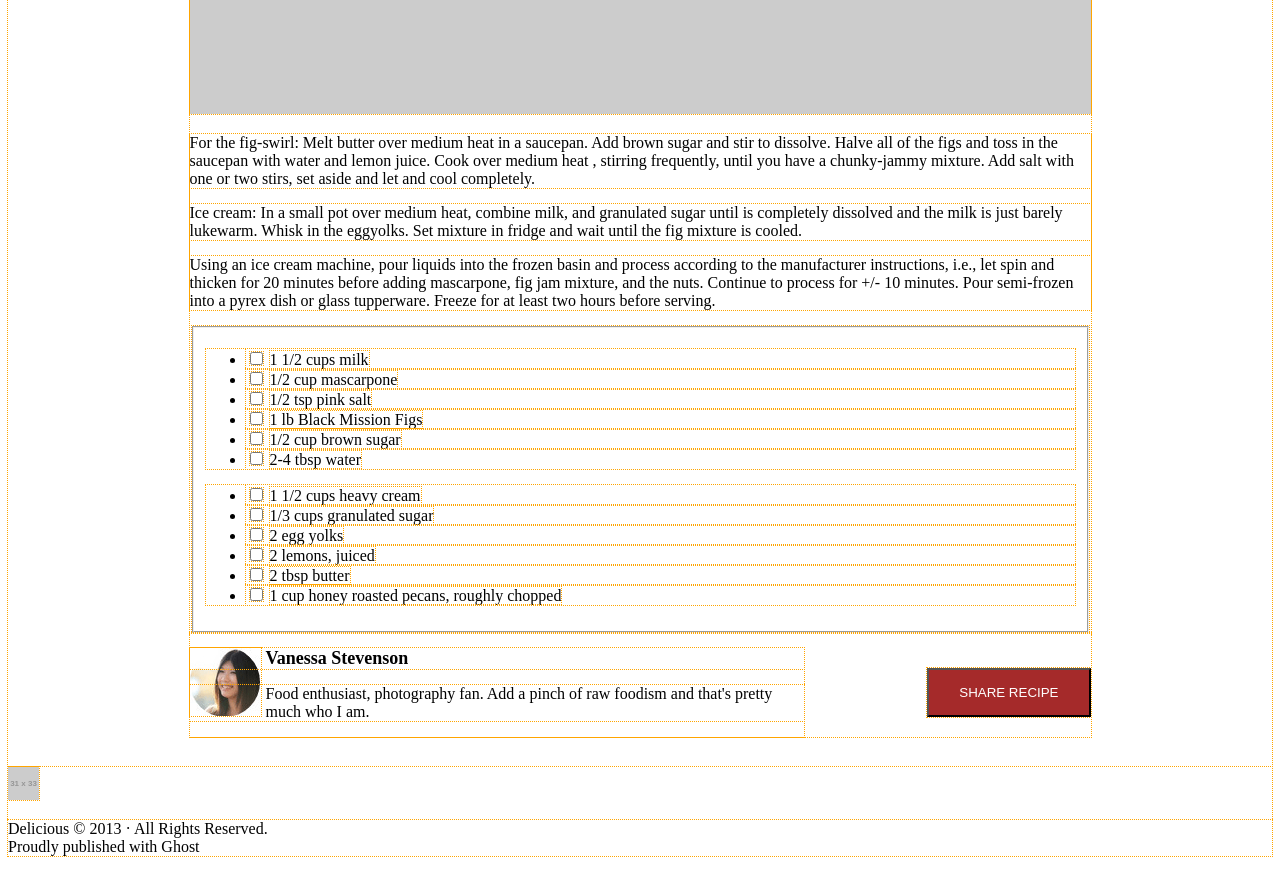
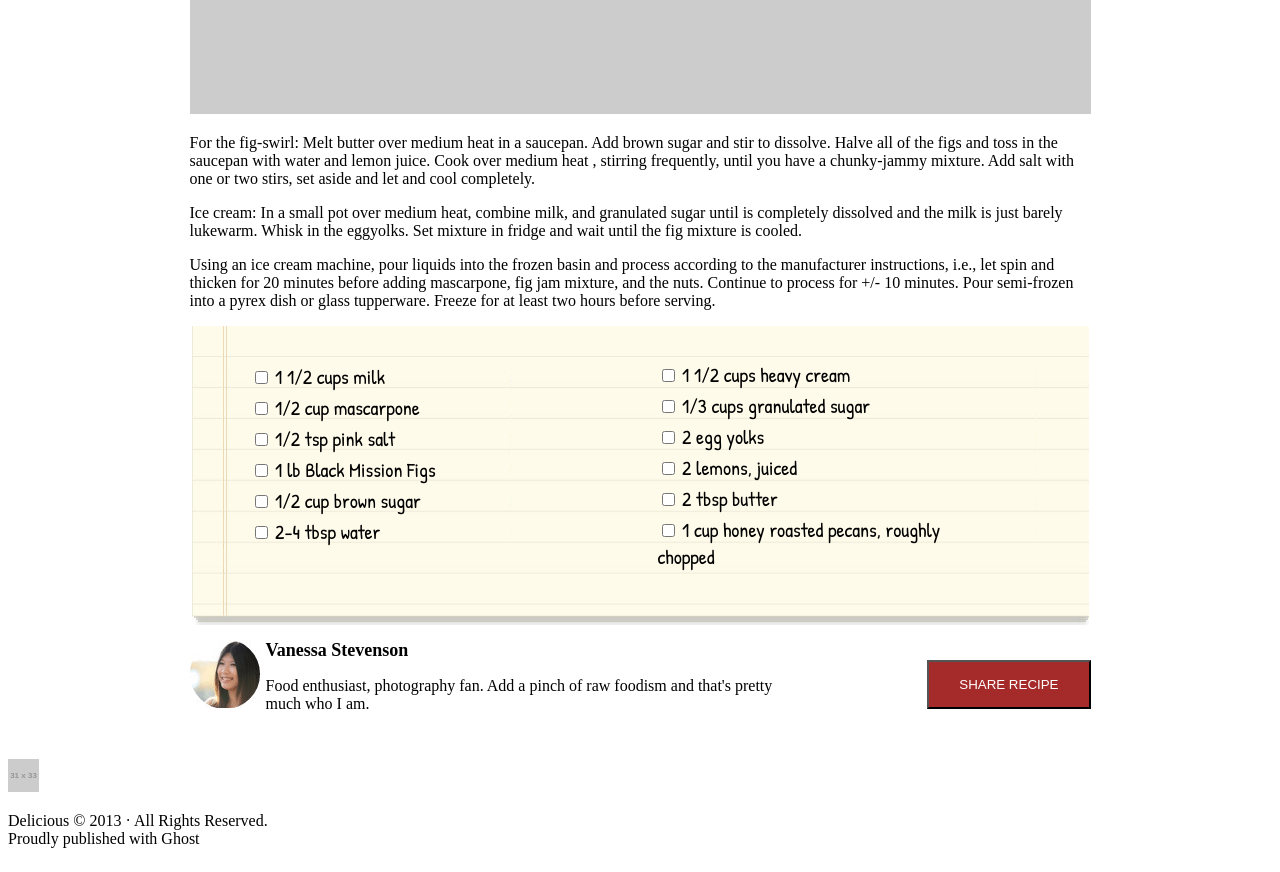
Before and after one commit to michaelsklepowich/Chocolate-Pizza, a plain HTML site: page index.html in a window 1280 px wide. Shown: the part 700-1572 px from the top of the page. Drawn offline with Linux system fonts and the light colour scheme; placeholder pictures from the web are drawn by us.

Commit message:
adds the background to the form field and separates the list into 2

```diff
--- a/index.html
+++ b/index.html
@@ -6,6 +6,8 @@
   <meta http-equiv="X-UA-Compatible" content="ie=edge">
   <title>Chocolate Pizza</title>
   <link rel="stylesheet" type="text/css" media="screen" href="style.css">
+  <link href="https://fonts.googleapis.com/css?family=Patrick+Hand" rel="stylesheet">
+  <link href="https://fonts.googleapis.com/css?family=Yanone+Kaffeesatz" rel="stylesheet">
 
 </head>
 <body>
@@ -44,7 +46,6 @@
 
     <form>
       <fieldset>
-        <div>
           <ul>
             <li>
               <input name="milk" type="checkbox">
@@ -71,7 +72,6 @@
               <lable for="water">2-4 tbsp water</lable>
             </li>
           </ul>
-        </div>
         <div>
           <ul>
               <li>
--- a/style.css
+++ b/style.css
@@ -1,5 +1,5 @@
 * {
-  outline: 1px dotted orange;
+  /* outline: 1px dotted orange; */
 }
 
 header {
@@ -38,6 +38,33 @@ main {
   margin: 30px auto;
 }
 
+fieldset {
+  background-image: url("img/list-bg.png");
+  height: 280px;
+  font-family: "Patrick Hand";
+  font-size: 20px;
+  border: none;
+}
+
+
+fieldset ul {
+  list-style-type: none;
+  width: 300px;
+  margin-top: 30px;
+}
+
+fieldset li {
+  list-style-type: none;
+  width: 300px;
+  margin: 4px;
+}
+
+fieldset div {
+  float: right;
+  margin-right: 120px;
+  margin-top: -234px;
+}
+
 #author{
   margin-top: 15px;
   display: inline-block;
```
Also changed, not shown: img/choco-pizza.png (added), img/list-bg.png (added).
